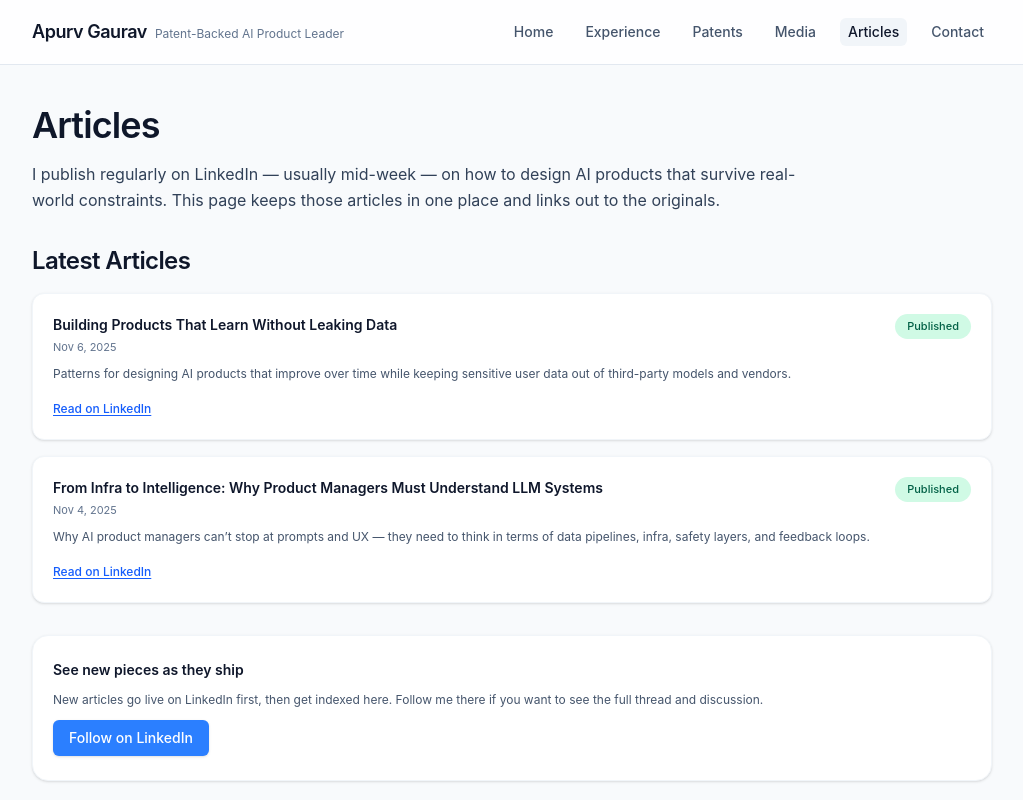
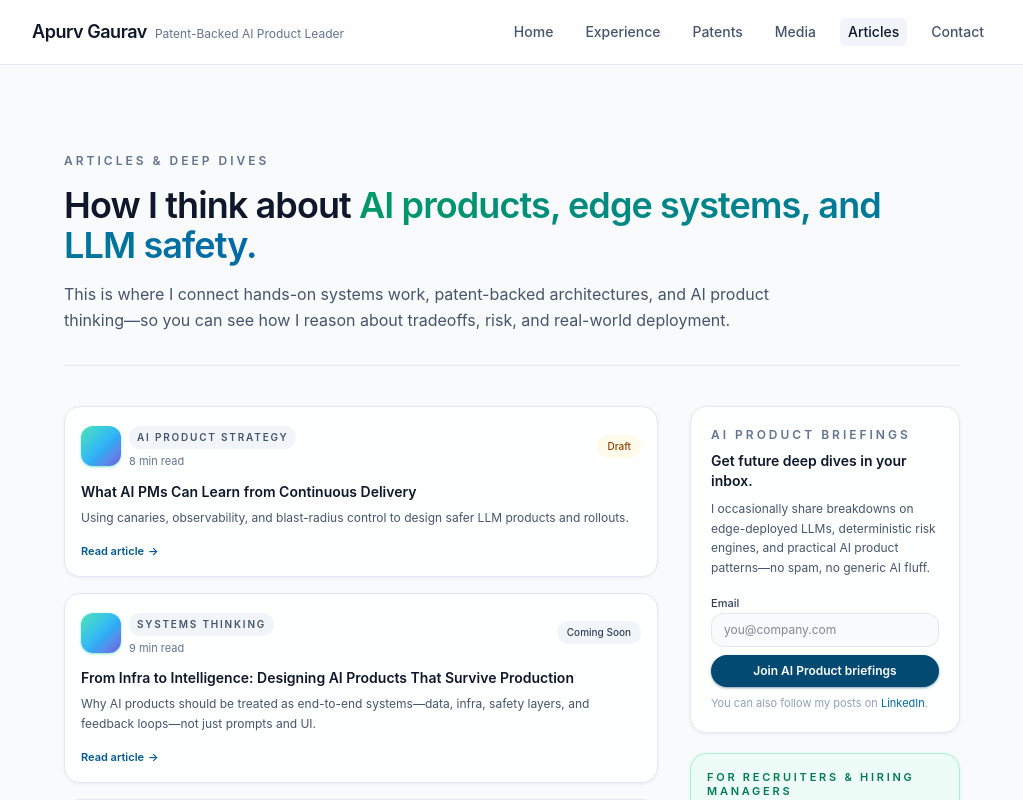
Before and after one commit to apurvgaurav/apurv-portfolio, a Next.js app: page /articles in a window 1280 px wide. Shown: the top 800 px of the page, without its empty margins (128-1151 px from the left). Built offline with nearby package versions, Linux system fonts and the light colour scheme.

Commit message:
Update page.tsx

```diff
--- a/app/articles/page.tsx
+++ b/app/articles/page.tsx
@@ -1,81 +1,235 @@
 // app/articles/page.tsx
+import Link from "next/link";
 
-import { articles, type Article } from "./data";
+export const metadata = {
+  title: "Articles | Apurv Gaurav – AI Product, Edge AI & LLM Safety",
+  description:
+    "Articles and deep dives on AI product strategy, edge-deployed LLMs, deterministic safety, and risk governance by Apurv Gaurav.",
+  keywords: [
+    "AI Product Manager",
+    "Edge AI",
+    "LLM Safety",
+    "AI Risk",
+    "Deterministic AI",
+    "Apurv Gaurav",
+  ],
+};
 
-function ArticleCard({ article }: { article: Article }) {
-  const { title, subtitle, date, href } = article;
+type Article = {
+  slug: string;
+  title: string;
+  tag: string;
+  readingTime: string;
+  oneLiner: string;
+  status?: "Published" | "Draft" | "Coming Soon";
+};
 
+const articles: Article[] = [
+  {
+    slug: "ai-pms-continuous-delivery",
+    title: "What AI PMs Can Learn from Continuous Delivery",
+    tag: "AI Product Strategy",
+    readingTime: "8 min read",
+    oneLiner:
+      "Using canaries, observability, and blast-radius control to design safer LLM products and rollouts.",
+    status: "Draft",
+  },
+  {
+    slug: "from-infra-to-intelligence",
+    title: "From Infra to Intelligence: Designing AI Products That Survive Production",
+    tag: "Systems Thinking",
+    readingTime: "9 min read",
+    oneLiner:
+      "Why AI products should be treated as end-to-end systems—data, infra, safety layers, and feedback loops—not just prompts and UI.",
+    status: "Coming Soon",
+  },
+  {
+    slug: "edgellm-v2-deep-dive",
+    title: "EdgeLLM V2 Deep Dive: Self-Forgetting Memory & On-Device Alignment",
+    tag: "Edge AI",
+    readingTime: "10 min read",
+    oneLiner:
+      "How vault-based memory and deterministic alignment debugging make edge-deployed LLMs viable for privacy-sensitive use cases.",
+    status: "Draft",
+  },
+  {
+    slug: "deterministic-ai-risk-scoring",
+    title: "Deterministic AI Risk Scoring: Lessons from AI Risk Navigator",
+    tag: "LLM Safety",
+    readingTime: "9 min read",
+    oneLiner:
+      "Designing reproducible risk scores for hallucination, bias, and policy violations that compliance and security can actually trust.",
+    status: "Coming Soon",
+  },
+];
+
+export default function ArticlesPage() {
   return (
-    <div className="bg-white rounded-xl p-5 border border-slate-100 shadow-sm hover:shadow-md transition-shadow">
-      <div className="flex flex-col sm:flex-row sm:items-baseline sm:justify-between gap-2">
+    <main className="min-h-screen bg-slate-50 text-slate-900">
+      <div className="mx-auto max-w-6xl px-4 pb-16 pt-12 md:px-6 lg:px-8">
+        {/* HERO */}
+        <section className="border-b border-slate-200 pb-8">
+          <div className="space-y-4">
+            <p className="text-xs font-semibold uppercase tracking-[0.25em] text-slate-500">
+              ARTICLES & DEEP DIVES
+            </p>
+            <h1 className="text-3xl font-semibold tracking-tight text-slate-900 sm:text-4xl">
+              How I think about{" "}
+              <span className="text-transparent bg-clip-text bg-gradient-to-r from-emerald-600 to-sky-700">
+                AI products, edge systems, and LLM safety.
+              </span>
+            </h1>
+            <p className="max-w-3xl text-sm leading-relaxed text-slate-600 sm:text-base">
+              This is where I connect hands-on systems work, patent-backed architectures,
+              and AI product thinking—so you can see how I reason about tradeoffs, risk,
+              and real-world deployment.
+            </p>
+          </div>
+        </section>
+
+        {/* CONTENT + SIDEBAR */}
+        <section className="mt-10 grid gap-8 lg:grid-cols-[minmax(0,2.2fr)_minmax(0,1fr)]">
+          {/* ARTICLES GRID */}
+          <div className="space-y-4">
+            {articles.map((article) => (
+              <ArticleCard key={article.slug} article={article} />
+            ))}
+          </div>
+
+          {/* SIDEBAR: NEWSLETTER / BRIEFINGS */}
+          <aside className="space-y-5">
+            <div className="rounded-2xl border border-slate-200 bg-white/90 p-5 shadow-sm shadow-slate-200/70">
+              <p className="text-xs font-semibold uppercase tracking-[0.25em] text-slate-500">
+                AI PRODUCT BRIEFINGS
+              </p>
+              <h2 className="mt-2 text-sm font-semibold text-slate-900">
+                Get future deep dives in your inbox.
+              </h2>
+              <p className="mt-2 text-xs leading-relaxed text-slate-600">
+                I occasionally share breakdowns on edge-deployed LLMs, deterministic risk
+                engines, and practical AI product patterns—no spam, no generic AI fluff.
+              </p>
+              {/* Fake form for now – wire to your tool later */}
+              <form
+                className="mt-3 space-y-2"
+                onSubmit={(e) => e.preventDefault()}
+              >
                 <div className="space-y-1">
-          <p className="text-sm font-semibold text-slate-900">{title}</p>
-          <p className="text-[11px] text-slate-500">{date}</p>
+                  <label
+                    htmlFor="email"
+                    className="text-[11px] font-medium text-slate-700"
+                  >
+                    Email
+                  </label>
+                  <input
+                    id="email"
+                    type="email"
+                    placeholder="you@company.com"
+                    className="w-full rounded-xl border border-slate-200 bg-slate-50 px-3 py-2 text-xs text-slate-900 outline-none transition focus:border-emerald-500 focus:bg-white"
+                  />
                 </div>
-        <span className="inline-flex items-center rounded-full bg-emerald-100 px-3 py-1 text-[11px] font-medium text-emerald-800">
-          Published
-        </span>
+                <button
+                  type="submit"
+                  className="w-full rounded-full bg-sky-900 px-3 py-2 text-xs font-semibold text-white shadow-sm shadow-sky-900/40 transition duration-200 hover:-translate-y-[1px] hover:bg-sky-800"
+                >
+                  Join AI Product briefings
+                </button>
+              </form>
+              <p className="mt-2 text-[11px] text-slate-400">
+                You can also follow my posts on{" "}
+                <Link
+                  href="https://www.linkedin.com/in/apurvgaurav"
+                  target="_blank"
+                  className="text-sky-700 underline-offset-4 hover:underline"
+                >
+                  LinkedIn
+                </Link>
+                .
+              </p>
             </div>
-      <p className="mt-2 text-xs text-slate-600 leading-relaxed">{subtitle}</p>
-      <div className="mt-3">
-        <a
-          href={href}
-          target="_blank"
-          rel="noopener noreferrer"
-          className="inline-flex items-center text-xs font-medium text-blue-600 hover:text-blue-500 underline underline-offset-2"
+
+            <div className="rounded-2xl border border-emerald-200 bg-emerald-50/80 p-4 text-xs text-slate-800 shadow-sm shadow-emerald-100/70">
+              <p className="text-[11px] font-semibold uppercase tracking-[0.25em] text-emerald-700">
+                FOR RECRUITERS & HIRING MANAGERS
+              </p>
+              <p className="mt-2">
+                These articles show how I think about constraints, architecture, and
+                rollout—not just features. If you’re hiring for AI product, this is the
+                best shortcut to understand how I’d operate on your team.
+              </p>
+              <Link
+                href="/contact"
+                className="mt-3 inline-flex items-center gap-1 text-[11px] font-semibold text-sky-800 underline-offset-4 hover:text-sky-950 hover:underline"
               >
-          Read on LinkedIn
-        </a>
+                Reach out to discuss a role →
+              </Link>
             </div>
+          </aside>
+        </section>
       </div>
+    </main>
   );
 }
 
-export default function ArticlesPage() {
+/* --- Components --- */
+
+type ArticleCardProps = {
+  article: Article;
+};
+
+function ArticleCard({ article }: ArticleCardProps) {
+  const { slug, title, tag, readingTime, oneLiner, status } = article;
+
+  // When you have real article pages, change href to `/articles/${slug}`.
+  const href = `/articles/${slug}`;
+
+  const statusBadge =
+    status === "Published"
+      ? "bg-emerald-100 text-emerald-800"
+      : status === "Draft"
+      ? "bg-amber-50 text-amber-800"
+      : "bg-slate-100 text-slate-700";
+
   return (
-    <div className="space-y-8">
-      {/* Intro */}
-      <section className="space-y-4">
-        <h1 className="text-3xl sm:text-4xl font-semibold tracking-tight">
-          Articles
-        </h1>
-        <p className="text-sm sm:text-base text-slate-700 leading-relaxed max-w-3xl">
-          I publish regularly on LinkedIn — usually mid-week — on how to design AI
-          products that survive real-world constraints. This page keeps those
-          articles in one place and links out to the originals.
+    <Link
+      href={href}
+      className="group flex flex-col gap-3 rounded-2xl border border-slate-200 bg-white/90 p-4 shadow-sm shadow-slate-200/60 transition duration-200 hover:-translate-y-1 hover:border-sky-500/70 hover:shadow-md hover:shadow-sky-500/20"
+    >
+      {/* Thumbnail substitute – gradient block */}
+      <div className="flex items-center justify-between gap-3">
+        <div className="flex items-center gap-2">
+          <div className="h-10 w-10 rounded-xl bg-gradient-to-br from-emerald-400/70 via-sky-500/80 to-indigo-700/80 shadow-sm shadow-emerald-400/40" />
+          <div className="space-y-1">
+            <p className="inline-flex items-center rounded-full bg-slate-100 px-2 py-1 text-[10px] font-semibold uppercase tracking-[0.18em] text-slate-600">
+              {tag}
             </p>
-      </section>
+            <p className="text-[11px] text-slate-500">{readingTime}</p>
+          </div>
+        </div>
+        {status && (
+          <span
+            className={`inline-flex items-center rounded-full px-2.5 py-1 text-[10px] font-medium ${statusBadge}`}
+          >
+            {status}
+          </span>
+        )}
+      </div>
 
-      {/* List of real articles only */}
-      <section className="space-y-4">
-        <h2 className="text-xl sm:text-2xl font-semibold tracking-tight">
-          Latest Articles
+      <div className="space-y-1.5">
+        <h2 className="text-sm font-semibold text-slate-900">
+          {title}
         </h2>
-        <div className="space-y-4">
-          {articles.map((article) => (
-            <ArticleCard key={article.title} article={article} />
-          ))}
+        <p className="text-xs leading-relaxed text-slate-600">
+          {oneLiner}
+        </p>
       </div>
-      </section>
 
-      {/* Follow CTA */}
-      <section className="bg-white rounded-2xl px-5 py-6 shadow-sm border border-slate-100 space-y-3">
-        <p className="text-sm font-semibold text-slate-900">
-          See new pieces as they ship
-        </p>
-        <p className="text-xs text-slate-600">
-          New articles go live on LinkedIn first, then get indexed here. Follow
-          me there if you want to see the full thread and discussion.
-        </p>
-        <a
-          href="https://linkedin.com/in/apurvgaurav"
-          target="_blank"
-          rel="noopener noreferrer"
-          className="inline-flex items-center justify-center rounded-md bg-blue-500 px-4 py-2 text-xs sm:text-sm font-medium text-white shadow-sm hover:bg-blue-400 transition-colors"
-        >
-          Follow on LinkedIn
-        </a>
-      </section>
-    </div>
+      <span className="mt-1 inline-flex items-center gap-1 text-[11px] font-semibold text-sky-800 group-hover:text-sky-950">
+        Read article
+        <span className="transition-transform duration-200 group-hover:translate-x-0.5">
+          →
+        </span>
+      </span>
+    </Link>
   );
 }
```
Lines whose indentation alone changed are shown as unchanged.
